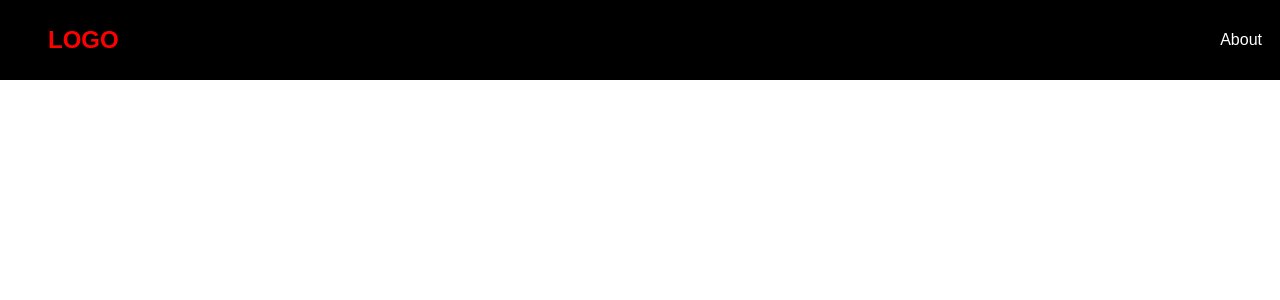
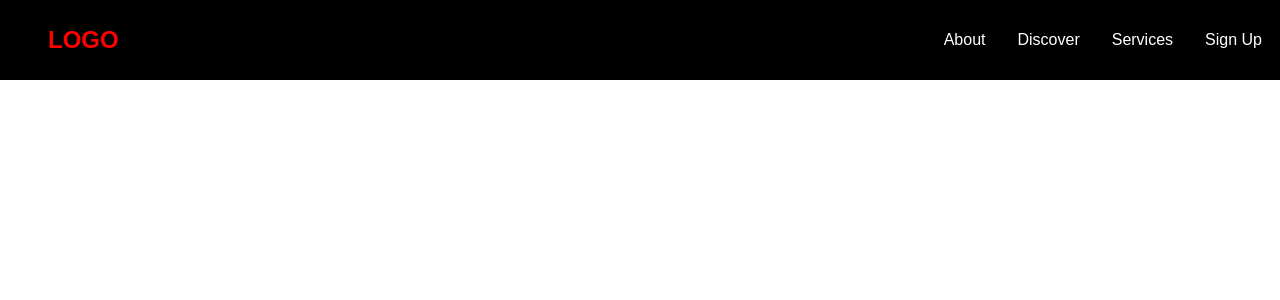
Before and after one commit to martynas3113/React-Webpage, a React (Create React App) app: page / in a window 1280 px wide. Shown: the top 300 px of the page. Built offline with nearby package versions, Linux system fonts and the light colour scheme.

Commit message:
NavLinks added

```diff
--- a/src/components/navbar/index.js
+++ b/src/components/navbar/index.js
@@ -16,6 +16,15 @@
                     <NavItem>
                         <NavLinks to="about">About</NavLinks>
                     </NavItem>
+                    <NavItem>
+                        <NavLinks to="discover">Discover</NavLinks>
+                    </NavItem>
+                    <NavItem>
+                        <NavLinks to="services">Services</NavLinks>
+                    </NavItem>
+                    <NavItem>
+                        <NavLinks to="signup">Sign Up</NavLinks>
+                    </NavItem>
                 </NavMenu>
             </NavbarContainer>
         </Nav>
```
Also changed, not shown: 1 other file (tests, documents, lock files or other folders).
